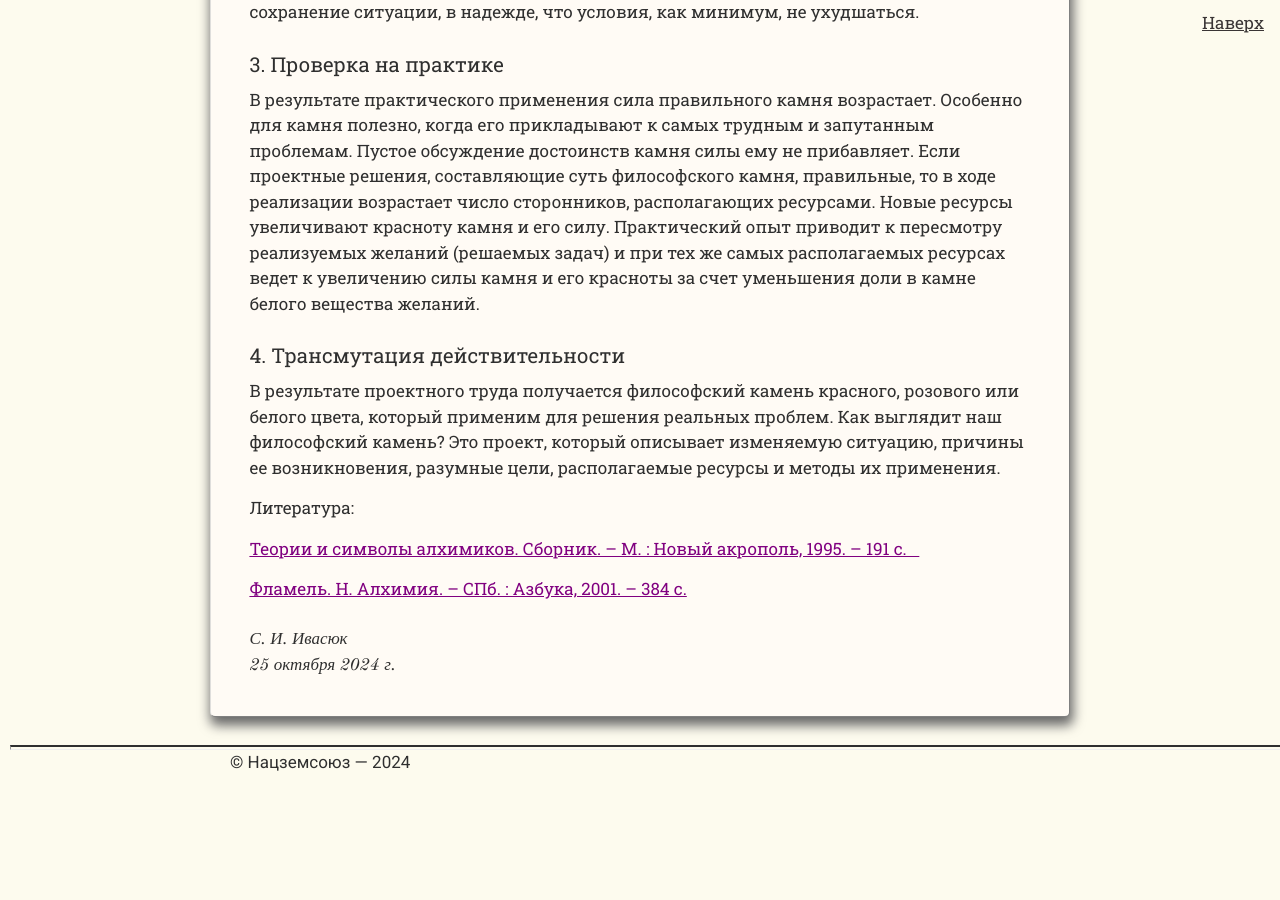
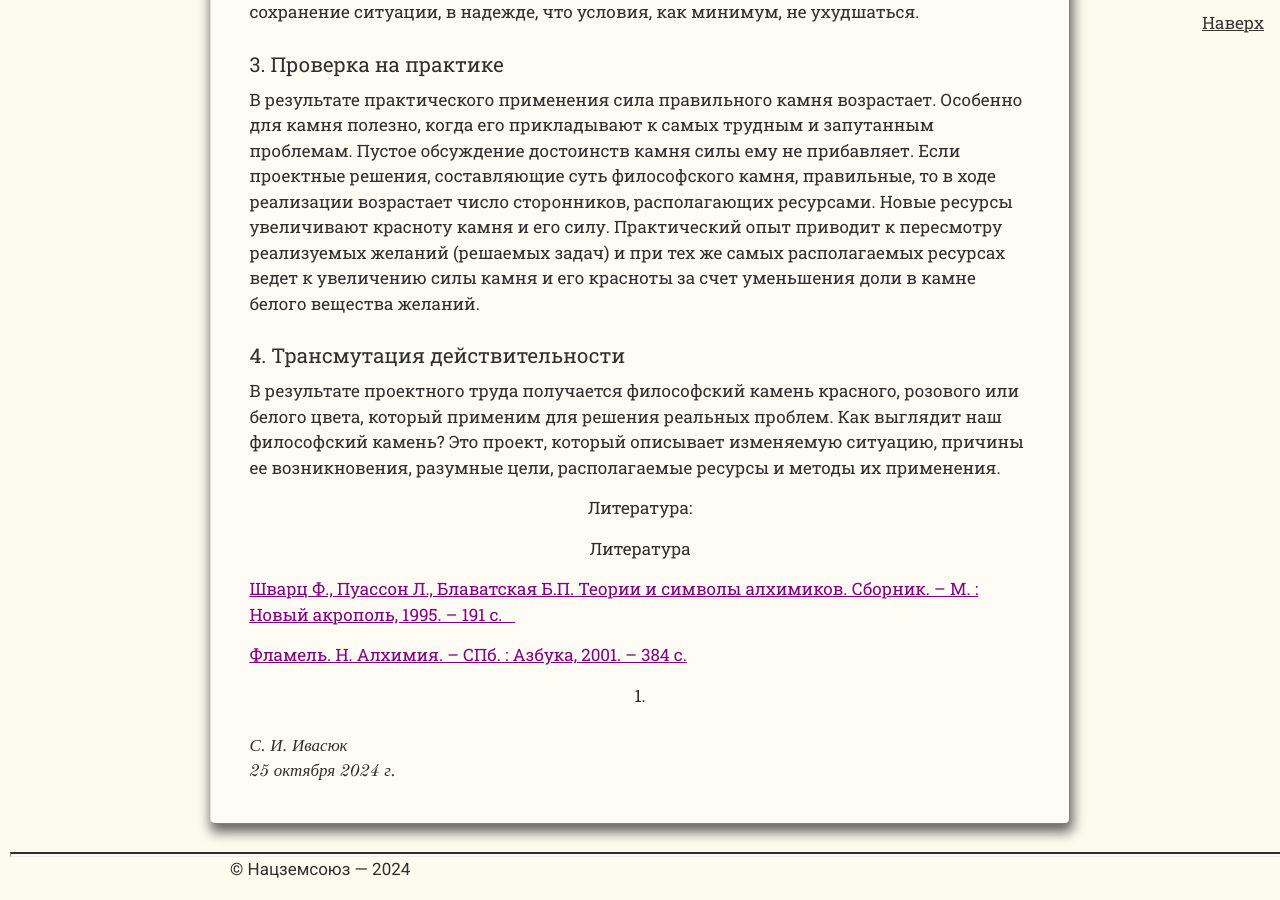
Before and after one commit to SergSi/land-use-art, a Jekyll site: the page built from _posts/2024-10-25-alchemy.md, in a window 1280 px wide and 900 px high, scrolled down 6757 px. Built offline with Jekyll 4.4.1, drawn with Linux system fonts in a browser that asks for light colours; some web fonts are replaced; before the commit the page ends 7551 px from its top, so only the background shows below that.

Commit message:
Update 2024-10-25-alchemy.md

```diff
--- a/_posts/2024-10-25-alchemy.md
+++ b/_posts/2024-10-25-alchemy.md
@@ -121,8 +121,12 @@ file-1="article/alch_symbol.jpg" caption-1="Основные алхимичес
 
 В результате проектного труда получается философский камень красного, розового или белого цвета, который применим для решения реальных проблем. Как выглядит наш философский камень? Это проект, который описывает изменяемую ситуацию, причины ее возникновения, разумные цели, располагаемые ресурсы и методы их применения.
 
-Литература:
+<p class="center">Литература:</p>
 
-<a href="\assets\img\article\Teorii_i_simvoly.pdf" target="_blank">Теории и символы алхимиков. Сборник. – М. : Новый акрополь, 1995. – 191 с.   </a>
+<p class="center">Литература</p>
 
-<a href="\assets\img\article\Алхимия.pdf" target="_blank">Фламель. Н. Алхимия. – СПб. : Азбука, 2001. – 384 с.   </a>
+<a href="\assets\img\article\Teorii_i_simvoly.pdf" target="_blank">Шварц Ф., Пуассон Л., Блаватская Б.П. Теории и символы алхимиков. Сборник. – М. : Новый акрополь, 1995. – 191 с.   </a>
+
+<a href="\assets\img\article\Алхимия.pdf" target="_blank">Фламель. Н. Алхимия. – СПб. : Азбука, 2001. – 384 с.  </a>
+
+<p class="center">1.</p>
```
